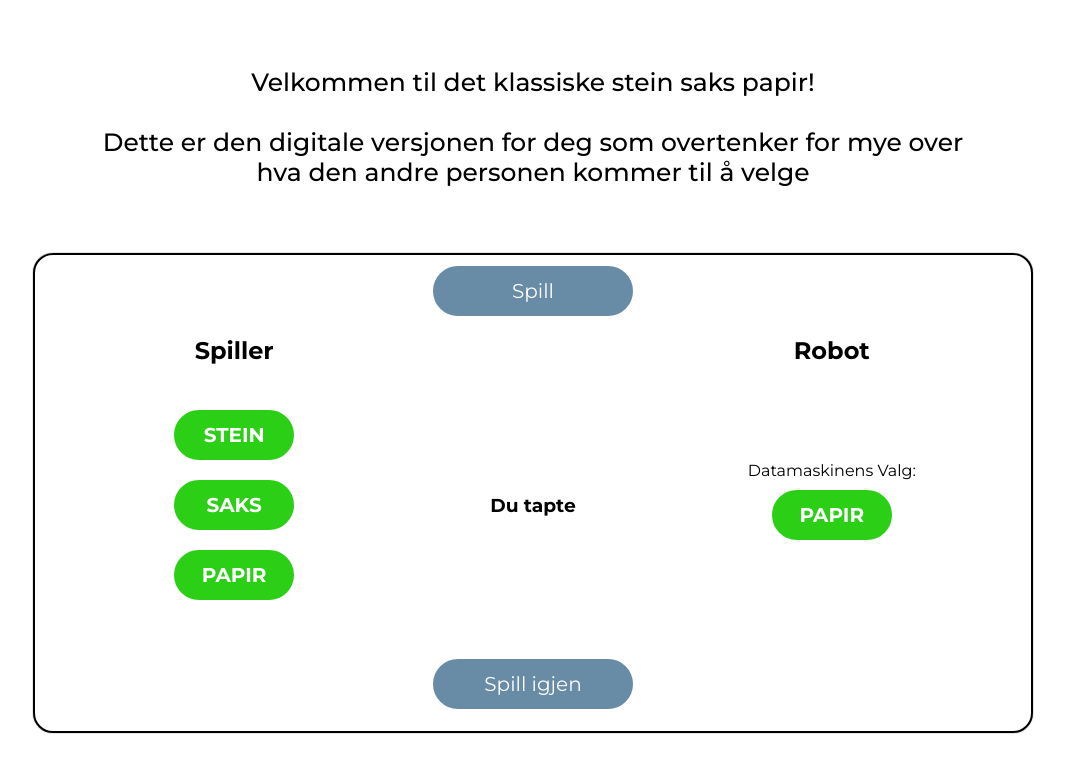
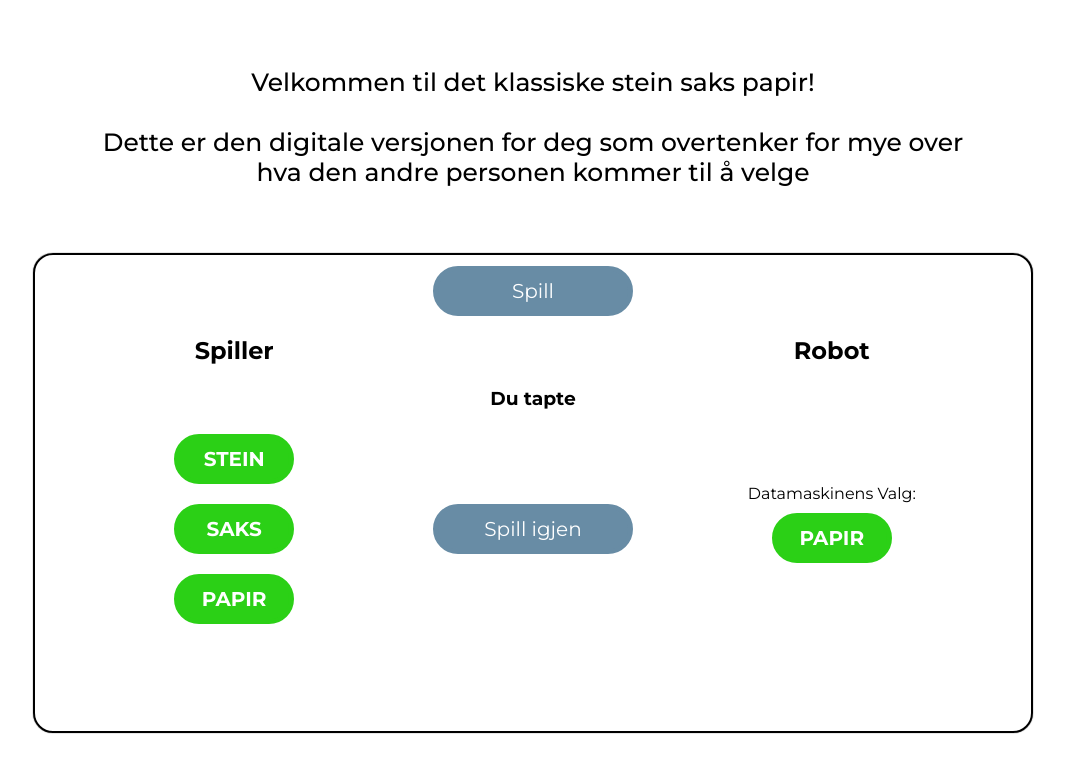
Before and after one commit to jeghaterfrokost/Stein_saks_papir, a plain HTML site: page index.html in a window 1280 px wide. Both pictures are taken after a click on the button "Spill". Shown: the whole page, without its empty margins (107-1172 px from the left). Drawn offline with Linux system fonts and the light colour scheme.

Commit message:
aner ikke hva jeg gjorde her

```diff
--- a/index.html
+++ b/index.html
@@ -29,6 +29,14 @@
 
         <div class="bottittel">
             <h2>Robot</h2>
+        </div>
+
+        <div id="spillerscore">
+
+        </div>
+
+        <div id="robotscore">
+
         </div>
 
         <div class="spiller">
--- a/ssp.js
+++ b/ssp.js
@@ -1,4 +1,6 @@
 let botValg = "";
+        let spillerscore = 0
+        let robotscore = 0
         let spillerValg = "";
         const ResultatElm = document.getElementById("resultat")
         const botElm = document.getElementById("bot")
@@ -47,10 +49,13 @@ let botValg = "";
             ) {
                 ResultatElm.innerHTML = "Du vant!"
                 restartknapp.style.display = "flex"
+                spillerscore++
             }
             else {
                 ResultatElm.innerHTML = "Du tapte"
                 restartknapp.style.display = "flex"
+                robotscore++
+
             }
         }
 
--- a/style.css
+++ b/style.css
@@ -22,7 +22,7 @@
         border-radius: 20px;
         box-shadow: 0px 0px 1px black;
         display: grid;
-        grid-template-rows: 15% 10% 55% 20%;
+        grid-template-rows: 15% 10% 10% 45% 20%;
         grid-template-columns: 40% 20% 40%;
         align-items: center;
         justify-items: center;
@@ -68,12 +68,12 @@
         justify-content: space-around;
         align-items: center;
         grid-column: 1/2;
-        grid-row: 3/4;
+        grid-row: 4/5;
     }
 
     .bot{
         grid-column: 3/4;
-        grid-row: 3/4;
+        grid-row: 4/5;
         display: flex;
         justify-content: center;
         align-items: center;
@@ -145,3 +145,4 @@
         grid-row: 4/5;
         grid-column: 2/3;
         display: none;
+    }
```
Also changed, not shown: 1 other file.
